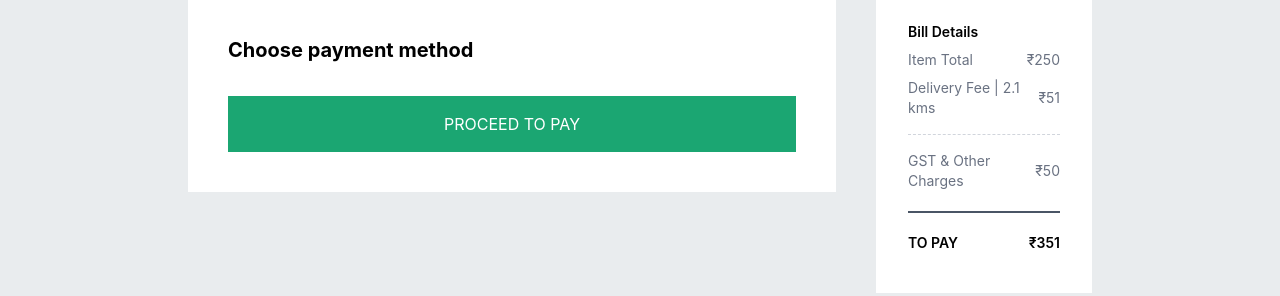
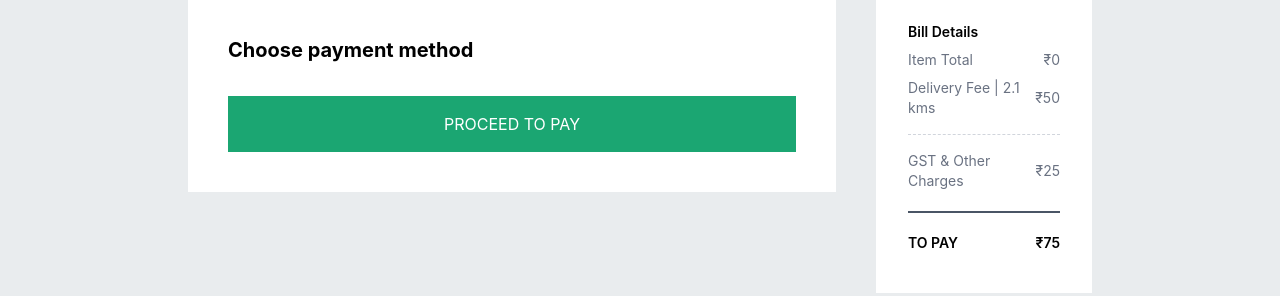
Before and after one commit to abiek12/fd-app, a React (Vite) app: page /cart in a window 1280 px wide. Shown: the part 504-800 px from the top of the page. Built offline with nearby package versions, Linux system fonts and the light colour scheme.

Commit message:
implemented prices calculations

```diff
--- a/src/components/Cart.jsx
+++ b/src/components/Cart.jsx
@@ -4,7 +4,13 @@ import { CDN_URL } from "../utils/constants";
 
 const Cart = () => {
   const cart = useSelector((state) => state.cart);
-  console.log("cart:", cart);
+  const totalPrice =
+    cart.items.reduce((acc, i) => {
+      return acc + (i.price || i.defaultPrice || 0);
+    }, 0) / 100;
+  const deliveryCharge = 50;
+  const gst = 25;
+
   return (
     <div className="cart-section h-dvh w-full px-47 py-30 bg-background-gray flex gap-10">
       <div className="left-container w-3/4 flex flex-col gap-6">
@@ -101,21 +107,21 @@ const Cart = () => {
             <h4 className="text-sm font-semibold">Bill Details</h4>
             <div className="item-total flex justify-between items-center text-sm text-gray-500 font-normal">
               <p className="">Item Total</p>
-              <p className="">₹250</p>
+              <p className="">₹{totalPrice}</p>
             </div>
             <div className="delivery-fee flex justify-between items-center text-sm text-gray-500 font-normal">
               <p>Delivery Fee | 2.1 kms</p>
-              <p>₹51</p>
+              <p>₹{deliveryCharge}</p>
             </div>
             <hr className="my-2 border-t border-dashed border-gray-300" />
             <div className="gst-other-charges flex justify-between items-center text-sm text-gray-500 font-normal">
               <p>GST & Other Charges</p>
-              <p>₹50</p>
+              <p>₹{gst}</p>
             </div>
             <hr className="my-3 border-t-2 border-gray-600" />
             <div className="grand-total flex justify-between items-center text-sm font-semibold">
               <p>TO PAY</p>
-              <p>₹351</p>
+              <p>₹{totalPrice + deliveryCharge + gst}</p>
             </div>
           </div>
         </div>
```
